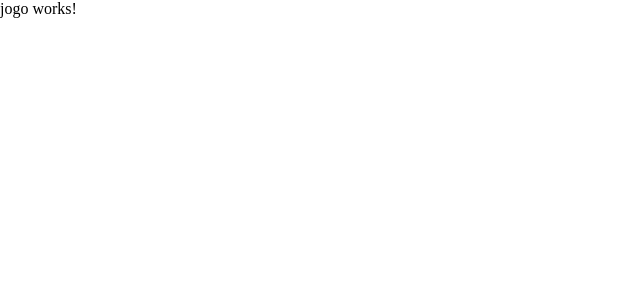
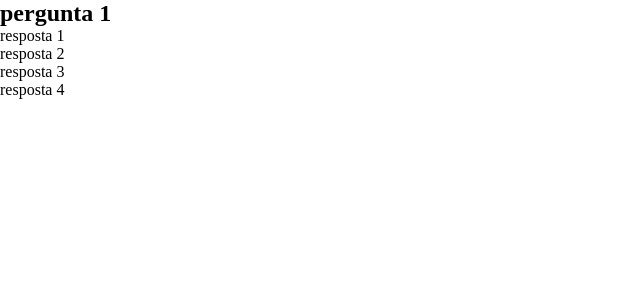
Before and after one commit to Perrut/treinamento-karma-tests, an Angular app: page /jogo in a window 1280 px wide. Shown: the top 300 px of the page, without its empty margins (0-640 px from the left). Built offline with nearby package versions, Linux system fonts and the light colour scheme.

Commit message:
Adicionado: fluxo de controle para perguntas

```diff
--- /dev/null
+++ b/src/app/jogo/enums/estado-resposta.ts
@@ -0,0 +1,5 @@
+export enum EstadoResposta {
+    NAO_RESPONDIDA,
+    CORRETA,
+    INCORRETA
+}
--- a/src/app/jogo/jogo.service.ts
+++ /dev/null
@@ -1,19 +0,0 @@
-import { Injectable } from '@angular/core';
-import { Jogo } from './jogo';
-
-// tslint:disable: variable-name
-@Injectable({
-  providedIn: 'root'
-})
-export class JogoService {
-
-  private _jogo: Jogo;
-
-  constructor() { }
-
-  criarNovoJogo(nomeJogador: string): void {
-    this._jogo = new Jogo(nomeJogador);
-
-    console.log(this._jogo);
-  }
-}
--- a/src/app/jogo/jogo/jogo.component.html
+++ b/src/app/jogo/jogo/jogo.component.html
@@ -1 +1,9 @@
-<p>jogo works!</p>
+<h2>{{perguntaAtual.pergunta}}</h2>
+
+<form>
+    <ul>
+        <li
+          *ngFor="let r of perguntaAtual.respostas"
+          (click)="enviarResposta(perguntaAtual, r)">{{r.conteudo}}</li>
+    </ul>
+</form>
--- a/src/app/jogo/jogo/jogo.component.ts
+++ b/src/app/jogo/jogo/jogo.component.ts
@@ -1,5 +1,12 @@
 import { Component, OnInit } from '@angular/core';
+import { Jogo } from '../models/jogo';
+import { Pergunta } from '../models/pergunta';
+import { Resposta } from '../models/resposta';
+import { JogoService } from '../services/jogo.service';
+import { EstadoResposta } from '../enums/estado-resposta';
+import { perguntas } from '../services/perguntas';
 
+// tslint:disable: variable-name
 @Component({
   selector: 'app-jogo',
   templateUrl: './jogo.component.html',
@@ -7,9 +14,27 @@ import { Component, OnInit } from '@angular/core';
 })
 export class JogoComponent implements OnInit {
 
-  constructor() { }
+  public jogo: Jogo;
+
+  public perguntaAtual: Pergunta;
+
+  constructor(private _jogoService: JogoService) { }
 
   ngOnInit() {
+    this.jogo = this._jogoService.jogo;
+    this.perguntaAtual = this._jogoService.proximaPergunta();
+
+    console.log(perguntas);
   }
 
+  enviarResposta(pergunta: Pergunta, resposta: Resposta) {
+    this._jogoService.responder(pergunta, resposta).subscribe((respostaCorreta) => {
+      if (respostaCorreta) {
+        resposta.estadoResposta = EstadoResposta.CORRETA;
+        this.perguntaAtual = this._jogoService.proximaPergunta();
+      } else {
+        resposta.estadoResposta = EstadoResposta.INCORRETA;
+      }
+    });
+  }
 }
--- a/src/app/jogo/jogo.ts
+++ b/src/app/jogo/models/jogo.ts
@@ -1,6 +1,6 @@
 // tslint:disable: variable-name
 export class Jogo {
-    private _oid: string;
+    private _id: string;
     private _nomeJogador: string;
     private _pontos = 0;
     private _perguntasRespondidas: string[] = [];
@@ -9,8 +9,8 @@ export class Jogo {
         this.nomeJogador = nomeJogador;
     }
 
-    get oid(): string {
-        return this._oid;
+    get id(): string {
+        return this._id;
     }
 
     get nomeJogador(): string {
--- /dev/null
+++ b/src/app/jogo/models/pergunta.ts
@@ -0,0 +1,34 @@
+import { Resposta } from './resposta';
+
+// tslint:disable: variable-name
+export class Pergunta {
+    // TODO: remover id dinâmico, obter do backend
+    private _id: string = Math.floor(Math.random() * 500) as unknown as string;
+    private _pergunta: string;
+    private _respostas: Resposta[];
+
+    constructor(pergunta: string, respostas: Resposta[]) {
+        this._pergunta = pergunta;
+        this._respostas = respostas;
+    }
+
+    get id(): string {
+        return this._id;
+    }
+
+    get pergunta(): string {
+        return this._pergunta;
+    }
+
+    set pergunta(pergunta: string) {
+        this._pergunta = pergunta;
+    }
+
+    get respostas(): Resposta[] {
+        return this._respostas;
+    }
+
+    set respostas(respostas: Resposta[]) {
+        this._respostas = respostas;
+    }
+}
--- /dev/null
+++ b/src/app/jogo/models/resposta.ts
@@ -0,0 +1,33 @@
+import { EstadoResposta } from '../enums/estado-resposta';
+
+// tslint:disable: variable-name
+export class Resposta {
+    // TODO: remover id dinâmico, obter do backend
+    private _id: string = Math.floor(Math.random() * 4) as unknown as string;
+    private _conteudo: string;
+    private _estadoResposta: EstadoResposta = EstadoResposta.NAO_RESPONDIDA;
+
+    constructor(conteudo: string) {
+        this._conteudo = conteudo;
+    }
+
+    get id(): string {
+        return this._id;
+    }
+
+    get conteudo(): string {
+        return this._conteudo;
+    }
+
+    set conteudo(conteudo: string) {
+        this._conteudo = conteudo;
+    }
+
+    get estadoResposta(): EstadoResposta {
+        return this._estadoResposta;
+    }
+
+    set estadoResposta(estadoResposta: EstadoResposta) {
+        this._estadoResposta = estadoResposta;
+    }
+}
--- /dev/null
+++ b/src/app/jogo/services/jogo.service.ts
@@ -0,0 +1,50 @@
+import { Injectable } from '@angular/core';
+import { Jogo } from '../models/jogo';
+import { Pergunta } from '../models/pergunta';
+import { Resposta } from '../models/resposta';
+import { Observable, of } from 'rxjs';
+import { perguntas } from './perguntas';
+
+// tslint:disable: variable-name
+@Injectable({
+  providedIn: 'root'
+})
+export class JogoService {
+
+  private _jogo: Jogo;
+
+  private _perguntaAtual = 0;
+
+  constructor() { }
+
+  get jogo(): Jogo {
+    return this._jogo;
+  }
+
+  criarNovoJogo(nomeJogador: string): void {
+    this._jogo = new Jogo(nomeJogador);
+  }
+
+  responder(pergunta: Pergunta, resposta: Resposta): Observable<boolean> {
+    const perguntaASerRespondida = perguntas.find((p) => p.pergunta.id === pergunta.id);
+
+    try {
+      if (perguntaASerRespondida
+        && perguntaASerRespondida.pergunta.respostas[perguntaASerRespondida.resposta].conteudo === resposta.conteudo) {
+        return of(true);
+      }
+      return of(false);
+    } catch (error) {
+      // tslint:disable-next-line: deprecation
+      Observable.throw(error);
+    }
+  }
+
+  proximaPergunta(): Pergunta {
+    const proximaPergunta = perguntas[this._perguntaAtual].pergunta;
+
+    this._perguntaAtual += 1;
+
+    return proximaPergunta;
+  }
+}
--- /dev/null
+++ b/src/app/jogo/services/perguntas.ts
@@ -0,0 +1,38 @@
+import { Pergunta } from '../models/pergunta';
+import { Resposta } from '../models/resposta';
+
+export const perguntas: { pergunta: Pergunta, resposta: number }[] = [
+    {
+        pergunta:
+            new Pergunta('pergunta 1',
+                [
+                    new Resposta('resposta 1'),
+                    new Resposta('resposta 2'),
+                    new Resposta('resposta 3'),
+                    new Resposta('resposta 4'),
+                ]),
+        resposta: Math.floor((Math.random() * 4))
+    },
+    {
+        pergunta:
+            new Pergunta('pergunta 2',
+                [
+                    new Resposta('resposta 1'),
+                    new Resposta('resposta 2'),
+                    new Resposta('resposta 3'),
+                    new Resposta('resposta 4'),
+                ]),
+        resposta: Math.floor((Math.random() * 4))
+    },
+    {
+        pergunta:
+            new Pergunta('pergunta 3',
+                [
+                    new Resposta('resposta 1'),
+                    new Resposta('resposta 2'),
+                    new Resposta('resposta 3'),
+                    new Resposta('resposta 4'),
+                ]),
+        resposta: Math.floor((Math.random() * 4))
+    },
+];
--- a/src/app/tela-apresentacao/tela-apresentacao/tela-apresentacao.component.ts
+++ b/src/app/tela-apresentacao/tela-apresentacao/tela-apresentacao.component.ts
@@ -1,6 +1,6 @@
 import { Component, OnInit } from '@angular/core';
-import { JogoService } from 'src/app/jogo/jogo.service';
 import { Router } from '@angular/router';
+import { JogoService } from 'src/app/jogo/services/jogo.service';
 
 @Component({
   selector: 'app-tela-apresentacao',
```
Also changed, not shown: 1 other file (tests, documents, lock files or other folders).
